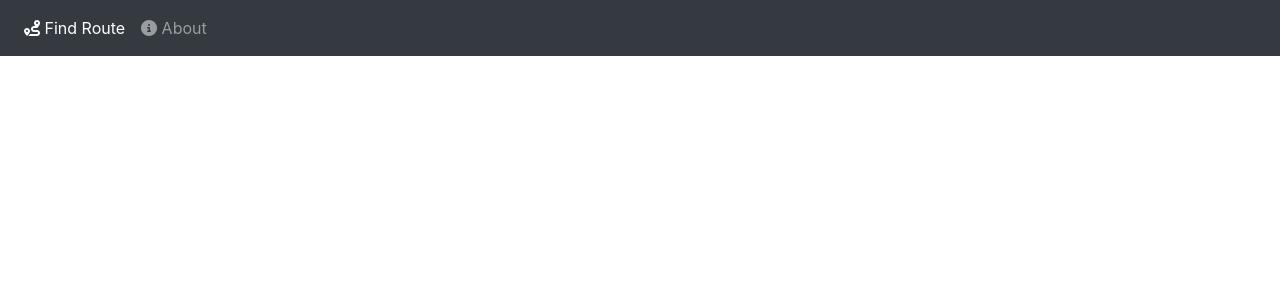
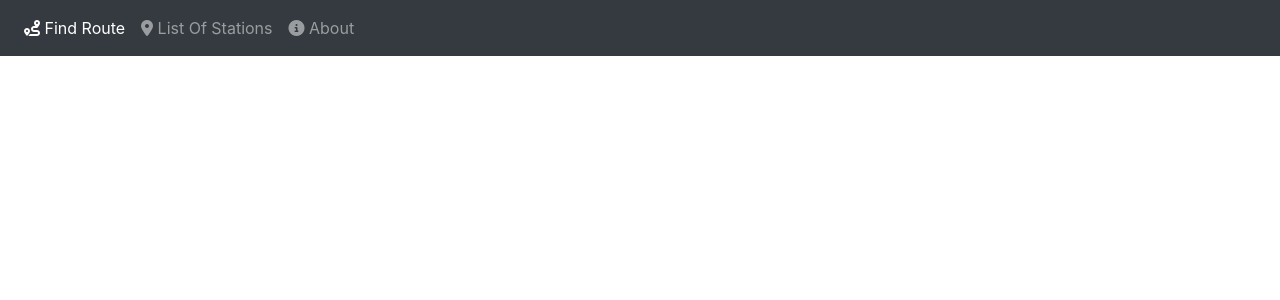
Before and after one commit to stephenvincent27/route-planner, a Django app: page / in a window 1280 px wide. Shown: the top 300 px of the page. Run offline with Django 3.2, Linux system fonts and the light colour scheme; some libraries are stand-ins or nearby versions.

Commit message:
Added a 'list of stations' section

```diff
--- a/src/templates/base.html
+++ b/src/templates/base.html
@@ -14,15 +14,15 @@
     <body>
 
         <nav class="navbar navbar-expand-sm navbar-dark bg-dark fixed-top">
-
             <button class="navbar-toggler" type="button" data-toggle="collapse" data-target="#Navbar">
                 <span class="navbar-toggler-icon"></span>
             </button>
 
             <div class="collapse navbar-collapse" id="Navbar">
-                <ul class="navbar-nav mr-auto">
+                <ul class="navbar-nav">
                     <li class="nav-item {{ home_isActive }}"> <a class="nav-link" href="index.html"> <span class="fas fa-route"> </span> Find Route </a> </li>
-                    <li class="nav-item {{ about_isActive }}"> <a class="nav-link" href="about.html"> <span class="fas fa-info-circle"> </span> About </a> </li>
+                    <li class="nav-item {{ listOfStations_isActive }}"> <a class="nav-link" href="listofstations.html"> <span class="fas fa-map-marker-alt"> </span> List Of Stations </a> </li>
+                    <li class="nav-item {{ about_isActive }}"> <a class="nav-link" href="about"> <span class="fas fa-info-circle"> </span> About </a> </li>
                 </ul>
             </div>
         </nav>
```
Also changed, not shown: src/templates/listofstations.html (added).
